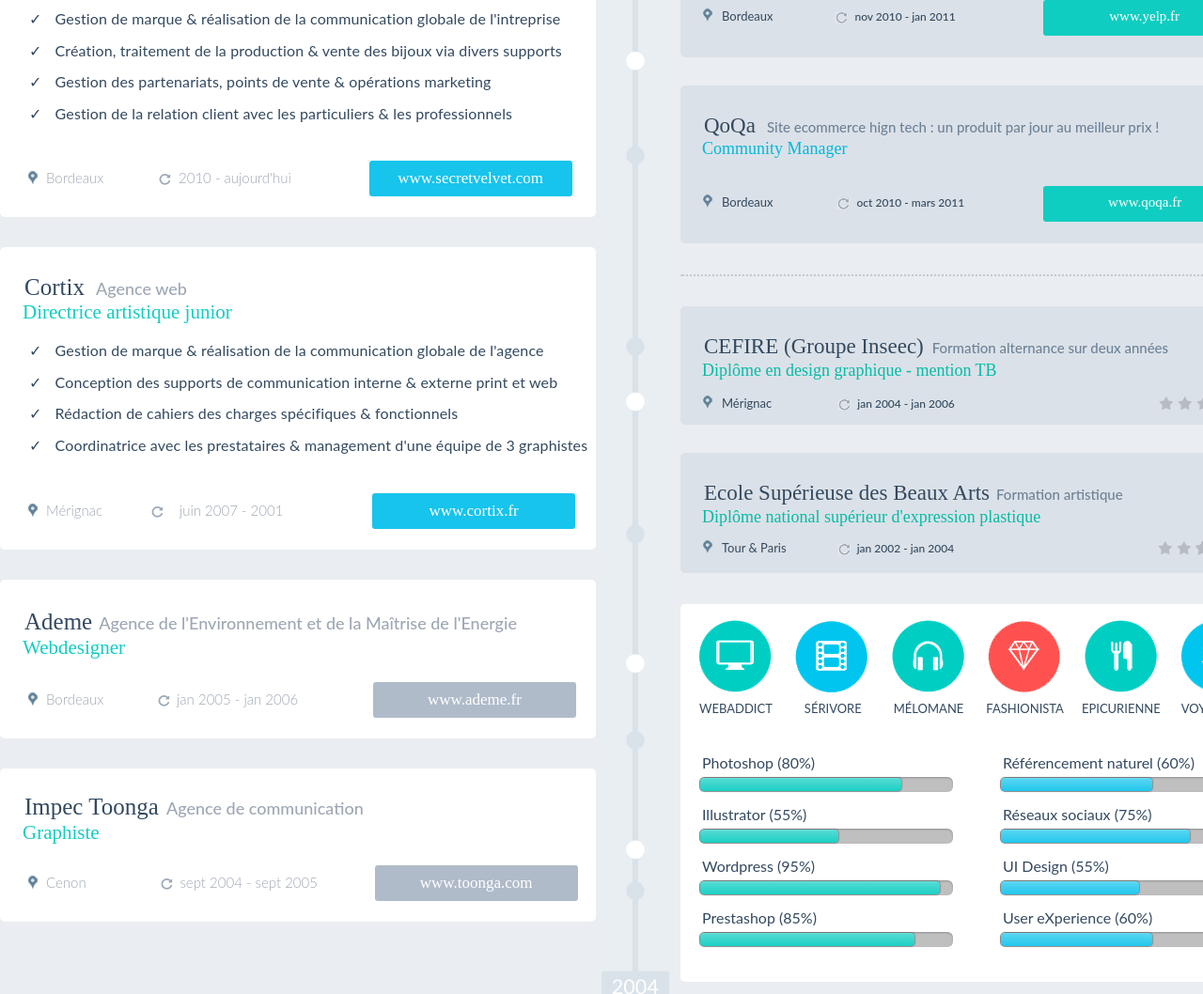
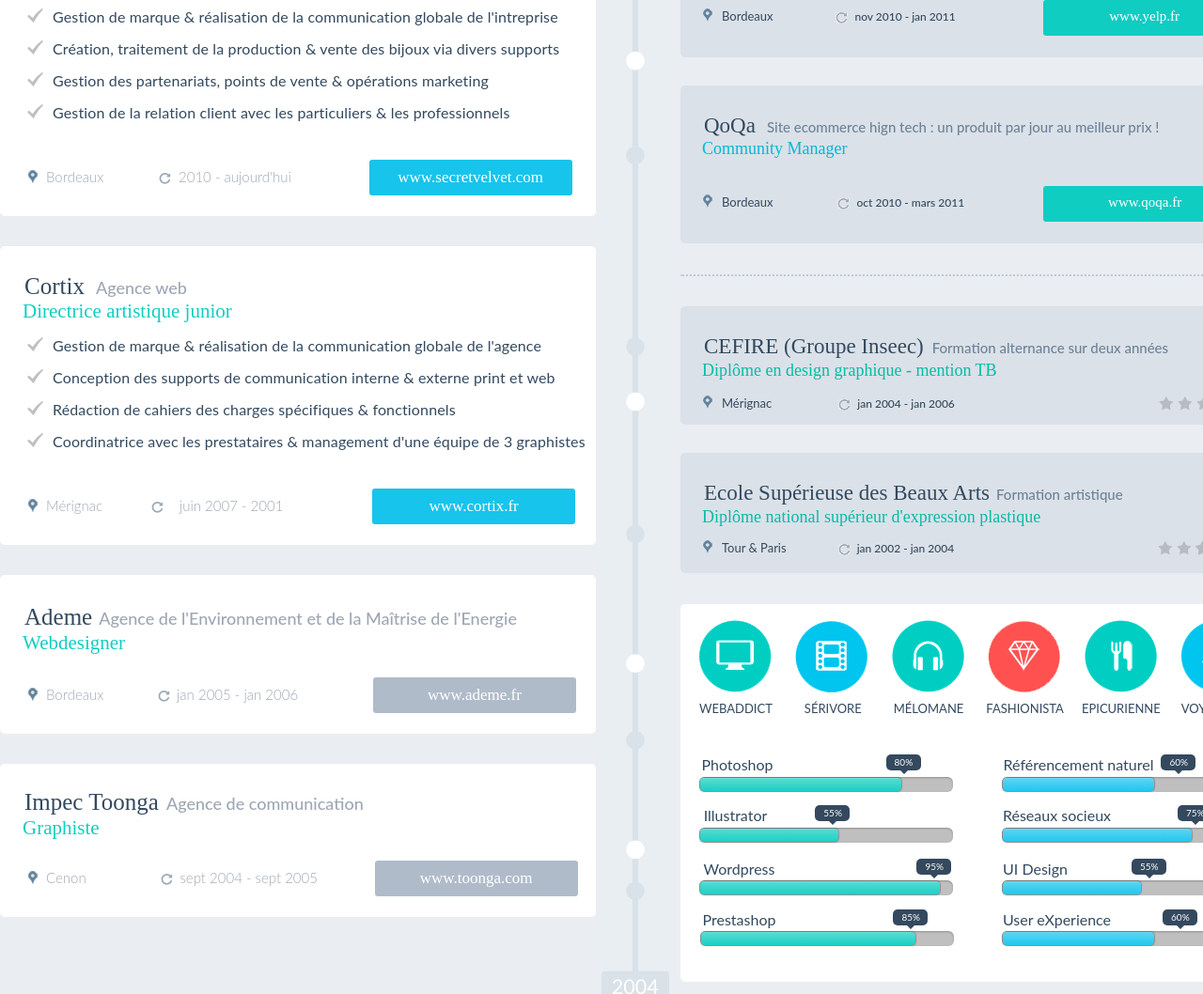
Before and after one commit to ElenaZenkina/Practice-2019, a plain HTML site: page Hello/index.html in a window 1280 px wide. Shown: the part 520-1578 px from the top of the page at 94% size. Drawn offline with Linux system fonts and the light colour scheme.

Commit message:
Подписи процентов в "облачках" + абсолютное позиционирование progress bar

```diff
--- a/Hello/css/style.css
+++ b/Hello/css/style.css
@@ -275,18 +275,23 @@ p, li, span, a, .btn {
 
 .job ul {
      list-style: none;
+     margin-top: 18px;
+     margin-bottom: 40px;
+     padding-left: 0px;
+}
+
+.job ul li {
+     background: url(/Image/check.png) no-repeat 26px 13px;
      text-align: left;
-     padding-left: 30px;
-     line-height: 210%;
+     padding-left: 55px;
+     padding-top: 15px;
      font-size: 16px;
-     margin-bottom: 33px;
      letter-spacing: 0.009em;
 }
 
-.job ul li:before {
-     content: '✓';
-     padding-right: 14px;
-}
+/*.job ul li:first-child {
+     padding-top: 0px;
+}*/
 
 .job .job-about {
      text-align: left;
@@ -315,6 +320,10 @@ p, li, span, a, .btn {
      background-image: url(/Image/flash.png);
      background-repeat: no-repeat;
      background-position: 0px 5px;
+}
+
+.secret-velvet h4 {
+     margin-bottom: 18px;
 }
 
 .job-about .date-sv {
@@ -348,7 +357,7 @@ p, li, span, a, .btn {
 }
 
 .cortix h4 {
-     margin-bottom: -5px;
+     margin-bottom: -19px;
 }
 
 .job-about .date-co {
@@ -566,7 +575,6 @@ p, li, span, a, .btn {
      margin-bottom: 17px;
 }
 
-
 .hobby {
      background: white;
      margin-top: 33px;
@@ -600,22 +608,6 @@ p, li, span, a, .btn {
 }
 .hobby-photo-6 {
      background-position: -515px 0px;
-}
-
-.label {
-     width: 25px;
-     height: 13px;
-     border-style: solid;
-     border-radius: 5px;
-     color: #34495e;
-}
-
-.triangle {
-     width: 0;
-     height: 0;
-     border-style: solid;
-     border-width: 6px 4px 0 4px;
-     border-color: #007bff transparent transparent transparent;
 }
 
 .sign {
@@ -661,21 +653,148 @@ p, li, span, a, .btn {
 }
 
 .cell p {
-     margin: 14px 3px 6px;
-     text-align: left;
+     display: inline-block;
 }
 
-.cell-right {
-     padding-left: 50px;
+.cell span {
+     display: inline-block;
+     position: relative;
 }
 
+.cloud {
+     width: 37px;
+     height: 17px;
+     background: #34495e;
+     border-radius: 5px;
+     position: relative;
+     /*left: 100px;*/
+}
 
-.hobby .progress {
-     margin: 0 auto;
+.cloud::before {
+     content: "";
+     width: 0;
+     height: 0;
+     position: absolute;
+     top: 100%;
+     left: 15px;
+     border-style: solid;
+     border-width: 4px 4px 0 4px;
+     border-color: #34495e transparent transparent transparent;
+}
+
+.cloud span {
+     color: white;
+     font-size: 10px;
+     display: inline-block;
+     position: relative;
+     top: -4px;
+     left: 9px;
+}
+
+.photoshop {
+     left: -74px;
+}
+.photoshop80 {
+     left: 42px;
+     top: -1px;
+}
+.progress1 {
+     top: -10px;
+}
+
+.referencement {
+     left: 19px;
+}
+.referencement60 {
+     left: 23px;
+     top: -1px;
+}
+.progress5 {
+     top: -10px;
+     left: 52px;
+}
+
+.illustrator {
+     left: -76px;
+     top: -11px;
+}
+.illustrator55 {
+     left: -29px;
+     top: -12px;
+}
+.progress2 {
+     top: -21px;
+     left: 0px;
+}
+
+.reseaux {
+     top: -11px;
+     left: -4px;
+}
+.reseaux75 {
+     top: -12px;
+     left: 63px;
+}
+.progress6 {
+     top: -21px;
+     left: 52px;
+}
+
+.wordpress {
+     top: -19px;
+     left: -72px;
+}
+.wordpress95 {
+     top: -20px;
+     left: 75px;
+}
+.progress3 {
+     top: -30px;
+     left: 0px;
+}
+
+.design {
+     top: -19px;
+     left: -27px;
+}
+.design55 {
+     top: -20px;
+     left: 37px;
+}
+.progress7 {
+     top: -30px;
+     left: 52px;
+}
+
+.prestashop {
+     top: -30px;
+     left: -72px;
+}
+.prestashop85 {
+     top: -31px;
+     left: 49px;
+}
+.progress4 {
+     top: -41px;
+     left: 1px;
+}
+
+.experience {
+     top: -30px;
+     left: -4px;
+}
+.experience60 {
+     top: -31px;
+     left: 47px;
+}
+.progress8 {
+     top: -41px;
+     left: 52px;
+}
+
+.progress {
+     position: relative;
      width: 268px;
-   }
-
-   .progress {
      padding: 1px;
      background: rgba(0, 0, 0, 0.25);
      border-radius: 6px;
@@ -683,7 +802,7 @@ p, li, span, a, .btn {
      box-shadow: inset 0 1px 2px rgba(0, 0, 0, 0.25), 0 1px rgba(255, 255, 255, 0.08);
    }
 
-   .progress-bar {
+.progress-bar {
      height: 14px;
      border-radius: 4px;
         background-image: -webkit-linear-gradient(top, rgba(255, 255, 255, 0.3), rgba(255, 255, 255, 0.05));
--- a/Hello/index.html
+++ b/Hello/index.html
@@ -181,15 +181,19 @@
 					<div class="table">
 						<div class="row">
 							<div class="cell">
-								<p>Photoshop (80%)</p>
-								<div class="progress">
+								<span class="photoshop">Photoshop</span>
+								<p class="cloud photoshop80"><span>80%</span></p>
+
+								<div class="progress progress1">
 									<div class="bar1"><div class="progress-bar"></div></div>
 								</div>
 							</div>
 
 							<div class="cell cell-right">
-								<p>Référencement naturel (60%)</p>
-								<div class="progress">
+								<span class="referencement">Référencement naturel</span>
+								<p class="cloud referencement60"><span>60%</span></p>
+
+								<div class="progress progress5">
 									<div class="bar5"><div class="progress-bar"></div></div>
 								</div>
 							</div>
@@ -198,14 +202,18 @@
 
 						<div class="row">
 							<div class="cell">
-								<p>Illustrator (55%)</p>
-								<div class="progress">
+								<span class="illustrator">Illustrator</span>
+								<p class="cloud illustrator55"><span>55%</span></p>
+
+								<div class="progress progress2">
 									<div class="bar2"><div class="progress-bar"></div></div>
 								</div>
 							</div>
 							<div class="cell cell-right">
-								<p>Réseaux sociaux (75%)</p>
-								<div class="progress">
+								<span class="reseaux">Réseaux socieux</span>
+								<p class="cloud reseaux75"><span>75%</span></p>
+
+								<div class="progress progress6">
 									<div class="bar6"><div class="progress-bar"></div></div>
 								</div>
 							</div>
@@ -213,28 +221,36 @@
 
 						<div class="row">
 							<div class="cell">
-								<p>Wordpress (95%)</p>
-								<div class="progress">
+								<span class="wordpress">Wordpress</span>
+								<p class="cloud wordpress95"><span>95%</span></p>
+
+								<div class="progress progress3">
 									<div class="bar3"><div class="progress-bar"></div></div>
 								</div>
 							</div>
 							<div class="cell cell-right">
-								<p>UI Design (55%)</p>
-								<div class="progress">
+								<span class="design">UI Design</span>
+								<p class="cloud design55"><span>55%</span></p>
+
+								<div class="progress progress7">
 									<div class="bar7"><div class="progress-bar"></div></div>
 								</div>
 							</div>
 						</div>
 						<div class="row">
 							<div class="cell">
-								<p>Prestashop (85%)</p>
-								<div class="progress">
+								<span class="prestashop">Prestashop</span>
+								<p class="cloud prestashop85"><span>85%</span></p>
+
+								<div class="progress progress4">
 									<div class="bar4"><div class="progress-bar"></div></div>
 								</div>
 							</div>
 						    <div class="cell cell-right">
-								<p>User eXperience (60%)</p>
-								<div class="progress">
+								<span class="experience">User eXperience</span>
+								<p class="cloud experience60"><span>60%</span></p>
+
+								<div class="progress progress8">
 									<div class="bar8"><div class="progress-bar"></div></div>
 								</div>
 							</div>
```
Also changed, not shown: Hello/Image/check.png (added).
